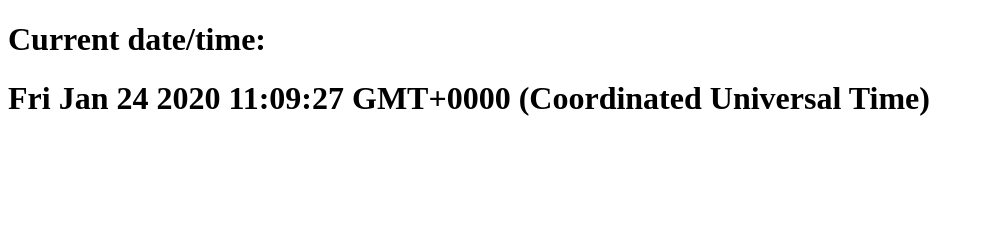
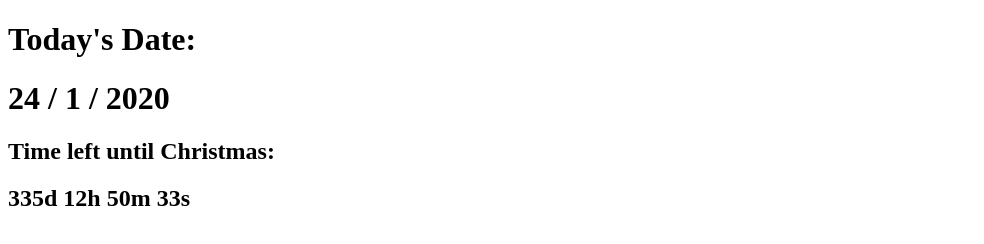
Before and after one commit to jessmar94/countdown-clock, a website: page index.html in a window 1280 px wide. Shown: the whole page, without its empty margins (0-984 px from the left). Drawn offline with nearby package versions, Linux system fonts and the light colour scheme.

Commit message:
Interface shows  current date and countdown

```diff
--- a/index.html
+++ b/index.html
@@ -6,11 +6,44 @@
   </head>
   <body>
     <div id="clockdiv"></div>
-    <h1>Current date/time:</h1><h1 id="clock"></h1>
-
+    <h1>Today's Date:</h1><h1 id="clock"></h1>
+    <h2>Time left until Christmas:</h2><h2 id="countdown"></h2>
 
     <script src="https://code.jquery.com/jquery-2.1.4.min.js"></script>
     <script src="src/clock.js"></script>
     <script src="interface.js"></script>
   </body>
 </html>
+
+<!-- <!DOCTYPE HTML>
+<html>
+<head>
+<style>
+p {
+  text-align: center;
+  font-size: 60px;
+}
+</style>
+</head>
+<body>
+<p id="demo"></p>
+<script>
+var deadline = new Date("Dec 25, 2020 15:37:25").getTime();
+var x = setInterval(function() {
+var now = new Date().getTime();
+var t = deadline - now;
+var days = Math.floor(t / (1000 * 60 * 60 * 24));
+var hours = Math.floor((t%(1000 * 60 * 60 * 24))/(1000 * 60 * 60));
+var minutes = Math.floor((t % (1000 * 60 * 60)) / (1000 * 60));
+var seconds = Math.floor((t % (1000 * 60)) / 1000);
+document.getElementById("demo").innerHTML = days + "d "
++ hours + "h " + minutes + "m " + seconds + "s ";
+    if (t < 0) {
+        clearInterval(x);
+        document.getElementById("demo").innerHTML = "EXPIRED";
+    }
+}, 1000);
+</script>
+
+</body>
+</html> -->
--- a/interface.js
+++ b/interface.js
@@ -1,11 +1,32 @@
 $(document).ready(function() {
 
-  var clock = new Clock()
-  getCurrentDateTime()
+  let clock = new Clock()
+
+  let deadline = "December 25 2020";
+  getCurrentDateTime();
+  getCountdown();
 
   function getCurrentDateTime() {
-    $('#clock').text(clock.now);
-    $("#clock").attr('class', clock.getTimeNow())
+    $('#clock').text(clock.getFormattedDate());
   }
 
+  function getCountdown() {
+    $('#countdown').text(clock.getTimeRemaining(deadline));
+    // $('#countdown').attr('class', clock.getTimeRemaining(deadline))
+  }
 });
+
+
+// Clock.prototype.initializeClock = function(id, endtime) {
+//   var clock = document.getElementById(id);
+//   var timeinterval = setInterval(function(){
+//     var t = getTimeRemaining(endtime);
+//     clock.innerHTML = 'days: ' + t.days + '<br>' +
+//                       'hours: '+ t.hours + '<br>' +
+//                       'minutes: ' + t.minutes + '<br>' +
+//                       'seconds: ' + t.seconds;
+//     if(t.total<=0){
+//       clearInterval(timeinterval);
+//     }
+//   },1000);
+// }
--- a/src/clock.js
+++ b/src/clock.js
@@ -1,7 +1,13 @@
 
-// var deadline = 'December 25 2020';
 function Clock() {
   this.now = new Date()
+  this.countdown = {}
+}
+
+Clock.prototype.getFormattedDate = function() {
+  let current_datetime = new Date()
+  let formatted_date = current_datetime.getDate() + " / " + (current_datetime.getMonth() + 1) + " / " + current_datetime.getFullYear()
+  return formatted_date
 }
 
 Clock.prototype.getTimeNow = function() {
@@ -10,34 +16,51 @@ Clock.prototype.getTimeNow = function() {
 }
 
 Clock.prototype.getTimeRemaining = function(deadline) {
-  var t = Date.parse(deadline) - this.now;
-  var seconds = Math.floor((t/1000) % 60);
-  var minutes = Math.floor((t/1000/60) % 60);
-  var hours = Math.floor((t/1000*60*60) % 24);
-  var days = Math.floor((t/1000*60*60*24));
-  return {
-    'total': t,
-    'days': days,
-    'hours': hours,
-    'minutes': minutes,
-    'seconds': seconds
-  };
-}
+    let t = Date.parse(deadline) - this.now;
+    let seconds = Math.floor((t % (1000 * 60)) / 1000);
+    let minutes = Math.floor((t % (1000 * 60 * 60)) / (1000 * 60));
+    let hours = Math.floor((t%(1000 * 60 * 60 * 24))/(1000 * 60 * 60));
+    let days = Math.floor(t / (1000 * 60 * 60 * 24));
+    this.countdown =  days + "d " + hours + "h " + minutes + "m " + seconds + "s "
+    return this.countdown
+  }
 
-// Clock.prototype.initializeClock = function(id, endtime) {
-//   var clock = document.getElementById(id);
-//   var timeinterval = setInterval(function(){
-//     var t = getTimeRemaining(endtime);
-//     clock.innerHTML = 'days: ' + t.days + '<br>' +
-//                       'hours: '+ t.hours + '<br>' +
-//                       'minutes: ' + t.minutes + '<br>' +
-//                       'seconds: ' + t.seconds;
-//     if(t.total<=0){
+  // return {
+  //   'total': t,
+  //   'days': days,
+  //   'hours': hours,
+  //   'minutes': minutes,
+  //   'seconds': seconds
+  // };
+
+
+// Clock.prototype.initialiseClock = function(deadline) {
+//   let timeinterval = setInterval(function() {
+//     let t = Clock.prototype.getTimeRemaining(deadline);
+//     return t;
+//     if (t.total <= 0) {
 //       clearInterval(timeinterval);
+//       console.log("Expired")
 //     }
-//   },1000);
+//   }, 1000);
 // }
 
+
+// var deadline = new Date("Dec 25, 2020 15:37:25").getTime();
+// var x = setInterval(function() {
+// var now = new Date().getTime();
+// var t = deadline - now;
+// var days = Math.floor(t / (1000 * 60 * 60 * 24));
+// var hours = Math.floor((t%(1000 * 60 * 60 * 24))/(1000 * 60 * 60));
+// var minutes = Math.floor((t % (1000 * 60 * 60)) / (1000 * 60));
+// var seconds = Math.floor((t % (1000 * 60)) / 1000);
+// document.getElementById("demo").innerHTML = days + "d "
+// + hours + "h " + minutes + "m " + seconds + "s ";
+//     if (t < 0) {
+//         clearInterval(x);
+//         document.getElementById("demo").innerHTML = "EXPIRED";
+//     }
+// }, 1000);
 if (typeof module !== 'undefined' && module.hasOwnProperty('exports')) {
   module.exports = Clock;
 }
```
